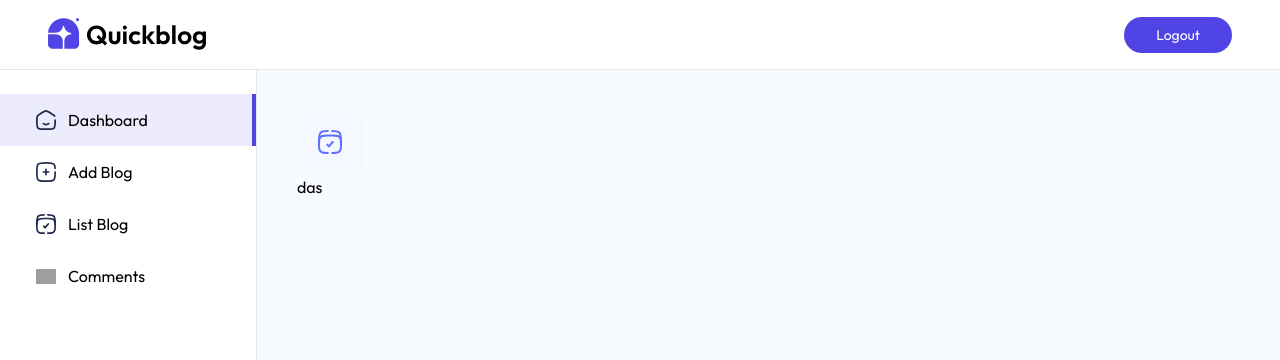
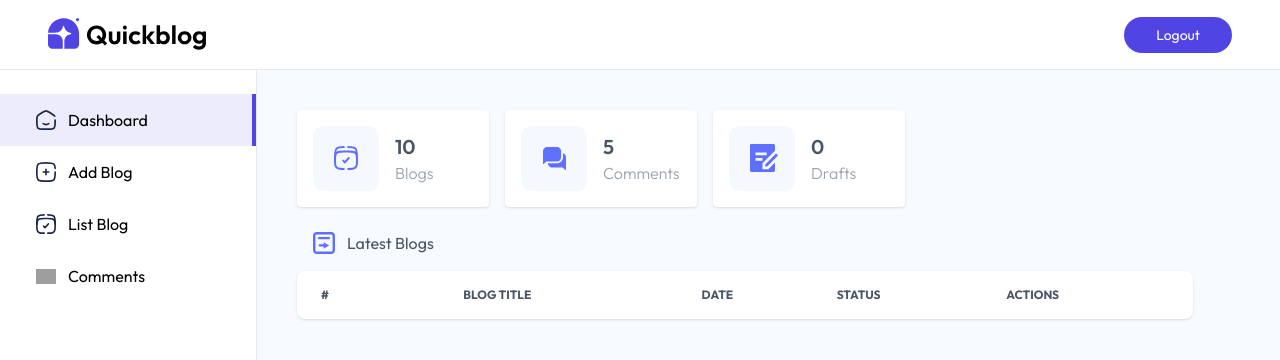
Before and after one commit to Praveen1692/Blog-Project, a React (Vite) app in the folder Client/: page /admin in a window 1280 px wide. Shown: the top 360 px of the page. Built offline with nearby package versions, Linux system fonts and the light colour scheme; grey boxes are pictures that could not be loaded.

Commit message:
Dashboard

```diff
--- a/Client/src/pages/admin/Dashboard.jsx
+++ b/Client/src/pages/admin/Dashboard.jsx
@@ -14,17 +14,76 @@ function Dashboard() {
   };
 
   useEffect(() => {
-    fetchDashboard;
-  }, []);
+    fetchDashboard();
+  });
   return (
     <div className="flex-1 p-4 md:p-10 bg-blue-50/50">
       <div className="flex flex-wrap gap-4">
-        <div>
+        <div className="flex items-center gap-4 bg-white p-4 min-w-48 rounded shadow cursor-pointer hover:scale-105 transition-all">
           <img src={assets.dashboard_icon_1} alt="Dash" />
 
           <div>
-            <p>{}das</p>
+            <p className="text-xl font-semibold text-gray-600">
+              {dashboardData.blogs}
+            </p>
+            <p className="text-gray-400 font-light">Blogs</p>
           </div>
+        </div>
+
+        <div className="flex items-center gap-4 bg-white p-4 min-w-48 rounded shadow cursor-pointer hover:scale-105 transition-all">
+          <img src={assets.dashboard_icon_2} alt="Dash" />
+
+          <div>
+            <p className="text-xl font-semibold text-gray-600">
+              {dashboardData.comments}
+            </p>
+            <p className="text-gray-400 font-light">Comments</p>
+          </div>
+        </div>
+
+        <div className="flex items-center gap-4 bg-white p-4 min-w-48 rounded shadow cursor-pointer hover:scale-105 transition-all">
+          <img src={assets.dashboard_icon_3} alt="Dash" />
+
+          <div>
+            <p className="text-xl font-semibold text-gray-600">
+              {dashboardData.drafts}
+            </p>
+            <p className="text-gray-400 font-light">Drafts</p>
+          </div>
+        </div>
+      </div>
+
+      <div>
+        <div className="flex items-center gap-3 m-4 mt-6 text-gray-600">
+          <img src={assets.dashboard_icon_4} alt="dash" />
+          <p>Latest Blogs</p>
+        </div>
+
+        <div className="relative max-w-4xl overflow-x-auto shadow rounded-lg scrollbar-hide bg-white">
+          <table className="w-full text-sm text-gray-500">
+            <thead className="text-xs text-gray-600 text-left uppercase">
+              <tr>
+                <th scope="col" className="px-2 py-4 xl:px-6">
+                  #
+                </th>
+                <th scope="col" className="px-2 py-4">
+                  Blog Title
+                </th>
+                <th scope="col" className="px-2 py-4 max-sm:hidden">
+                  Date
+                </th>
+                <th scope="col" className="px-2 py-4 max-sm:hidden">
+                  Status
+                </th>
+
+                <th scope="col" className="px-2 py-4">
+                  Actions
+                </th>
+              </tr>
+            </thead>
+
+            <tbody></tbody>
+          </table>
         </div>
       </div>
     </div>
```
